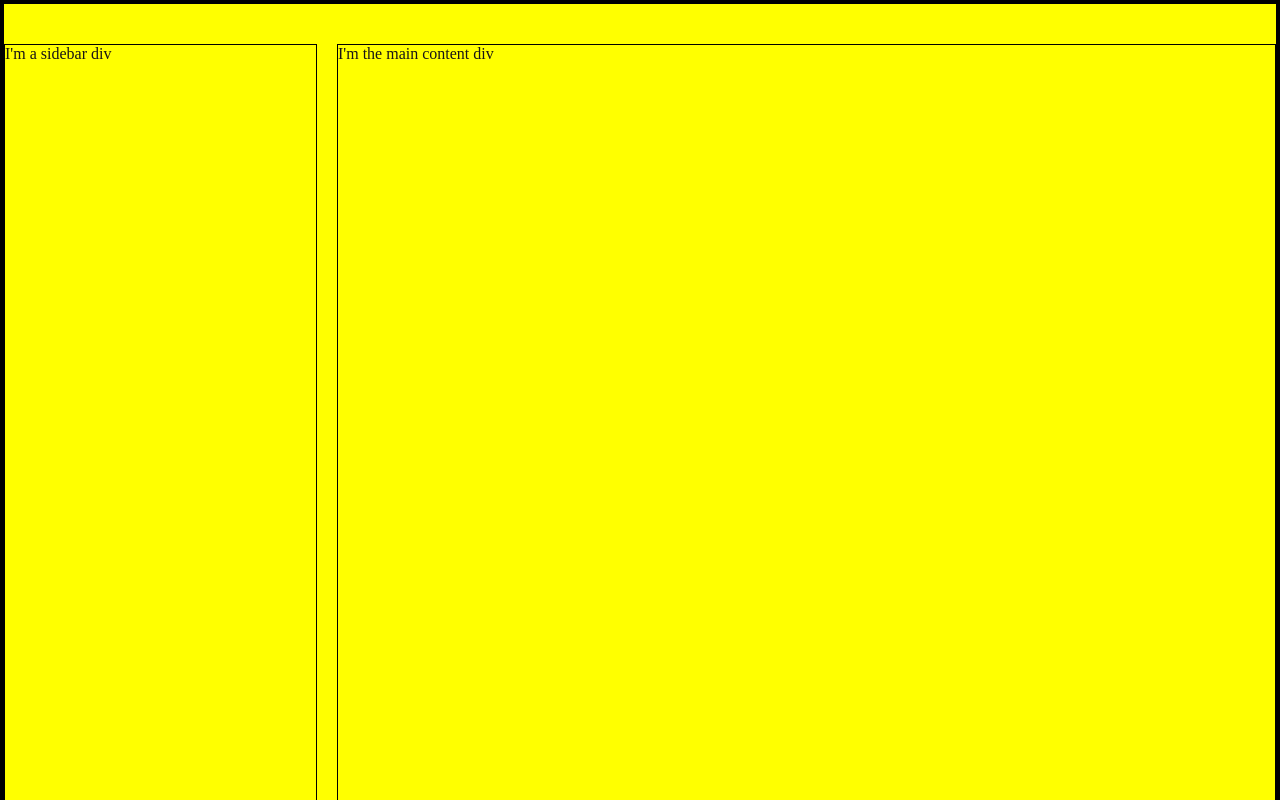
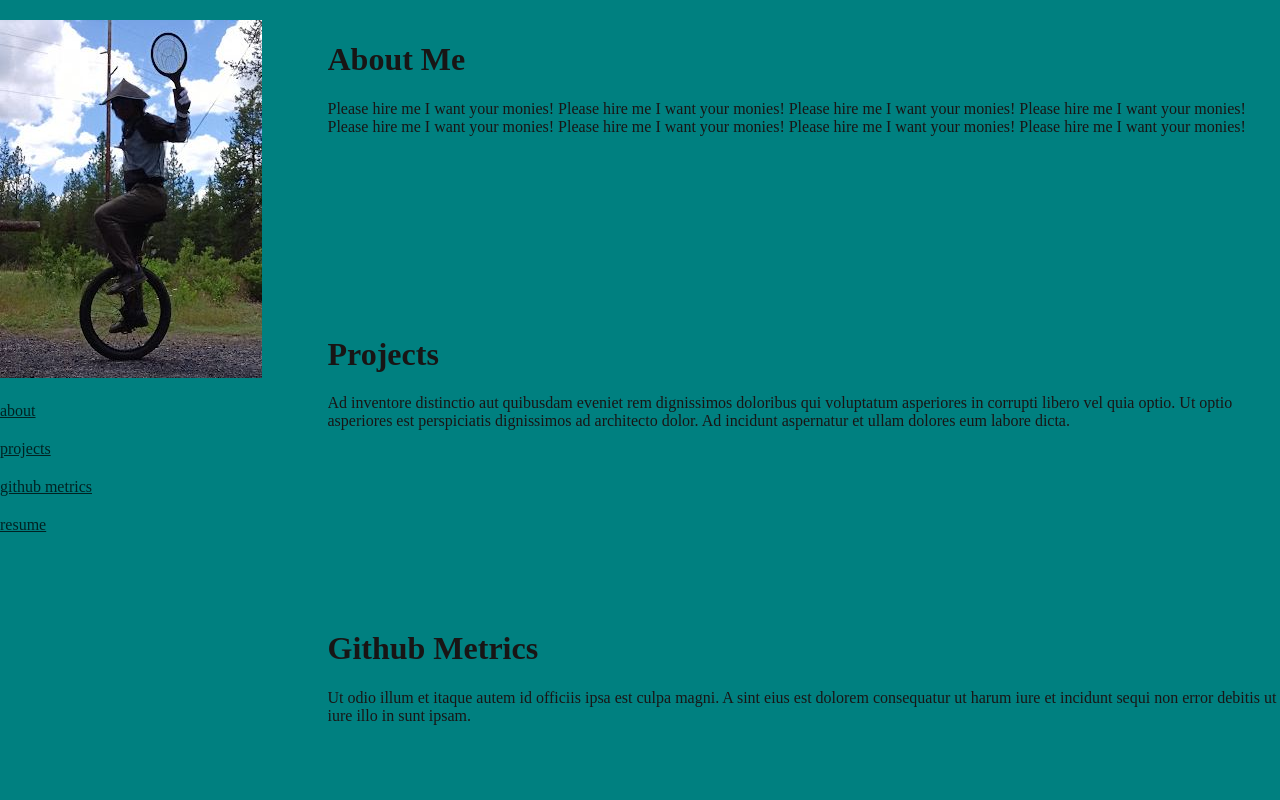
Before and after one commit to alexkrewson/me, a React (Create React App) app: page / in a window 1280 px wide. Shown: the top 800 px of the page. Built offline with nearby package versions, Linux system fonts and the light colour scheme.

Commit message:
added content and sidebar anchors

```diff
--- a/src/App.js
+++ b/src/App.js
@@ -2,6 +2,7 @@ import TodoList from './TodoList'
 import '../src/sassystyle.scss';
 import React, { useState, useRef, useEffect } from 'react';
 import { v4 as uuidv4 } from 'uuid';
+import me from './me.jpg';
 
 
 const LOCAL_STORAGE_KEY = 'todoApp.todos'
@@ -52,8 +53,37 @@ function App() {
       <button onClick={handleClearTodos}>Clear Complete</button>
       <div>{todos.filter(todo => !todo.complete).length}</div> */}
       <div className="gridContainer">
-        <div className="sidebar">I'm a sidebar div</div>
-        <div className="content">I'm the main content div</div>
+        <div className="sidebar">
+            <img src={me} alt="" />
+            <a href="#about">about</a>
+            <a href="#projects">projects</a>
+            <a href="#ghMetrics">github metrics</a>
+            <a href="#resume">resume</a>
+          {/* <div className="sidebarFixed">
+          </div> */}
+        </div>
+        <div className="content">
+          <div className="contentSections" id="about">
+            <h1>About Me</h1>
+            Please hire me I want your monies! Please hire me I want your monies! Please hire me I want your monies! Please hire me I want your monies! Please hire me I want your monies! Please hire me I want your monies! Please hire me I want your monies! Please hire me I want your monies!
+
+          </div>
+          <div className="contentSections" id="projects">
+            <h1>Projects</h1>
+            Ad inventore distinctio aut quibusdam eveniet rem dignissimos doloribus qui voluptatum asperiores in corrupti libero vel quia optio. Ut optio asperiores est perspiciatis dignissimos ad architecto dolor. Ad incidunt aspernatur et ullam dolores eum labore dicta.
+          </div>
+          <div className="contentSections" id="ghMetrics">
+            <h1>Github Metrics</h1>
+            Ut odio illum et itaque autem id officiis ipsa est culpa magni. A sint eius est dolorem consequatur ut harum iure et incidunt sequi non error debitis ut iure illo in sunt ipsam.
+          </div>
+          <div className="contentSections" id="resume">
+            <h1>Resume</h1>
+            Quo tempora nostrum et debitis mollitia eos aliquam doloribus ut amet eius. Ut amet laboriosam sit soluta facilis et reprehenderit animi vel velit galisum quo libero odit ea minima ipsum. Et mollitia iure sit iusto similique qui molestias est veniam sed quae repellat.
+          </div>
+
+
+
+        </div>
       </div>
 
     </>
--- a/src/sassystyle.scss
+++ b/src/sassystyle.scss
@@ -1,19 +1,36 @@
-$cornflower: yellow;
+$backgroundColor: teal;
 
 * {
-    border: 1px solid black;
+    // border: 1px solid black;
+}
+
+.sidebar img {
+    max-width: 100%
 }
 
 html,
 body {
     margin: 0 0 0 0;
     color: rgb(24, 21, 21);
-    background-color: $cornflower;
+    background-color: $backgroundColor;
+    height: 100%;
+    width: 100%;
+    overflow: auto;
+}
+
+a {
+    display: block;
+    margin-top: 20px;
+    color: rgb(0, 34, 34);
+}
+
+.contentSections {
+    margin-bottom: 200px;
 }
 
 .gridContainer {
     display: grid;
-    gap: 20px;
+    gap: 10px;
     grid-template-areas:
         "header"
         "nav"
@@ -49,6 +66,7 @@ body {
             "nav    content ad"
             "footer footer  footer"
     }
+
     nav ul {
         flex-direction: column;
     }
@@ -57,13 +75,18 @@ body {
 
 
 .sidebar {
-    // grid-column: 1 / 3;
     grid-area: sidebar;
-    height: 1000px;
+    height: 100%;
 }
 
+// .sidebarFixed {
+//     height: 100%;
+//     overflow: auto;
+// }
+
 .content {
-    // grid-column: 3 / 5;
     grid-area: content;
+    height: 100%;
+    overflow: auto;
 
 }
```
Also changed, not shown: src/me.jpg (added). Lines whose indentation alone changed are shown as unchanged.
